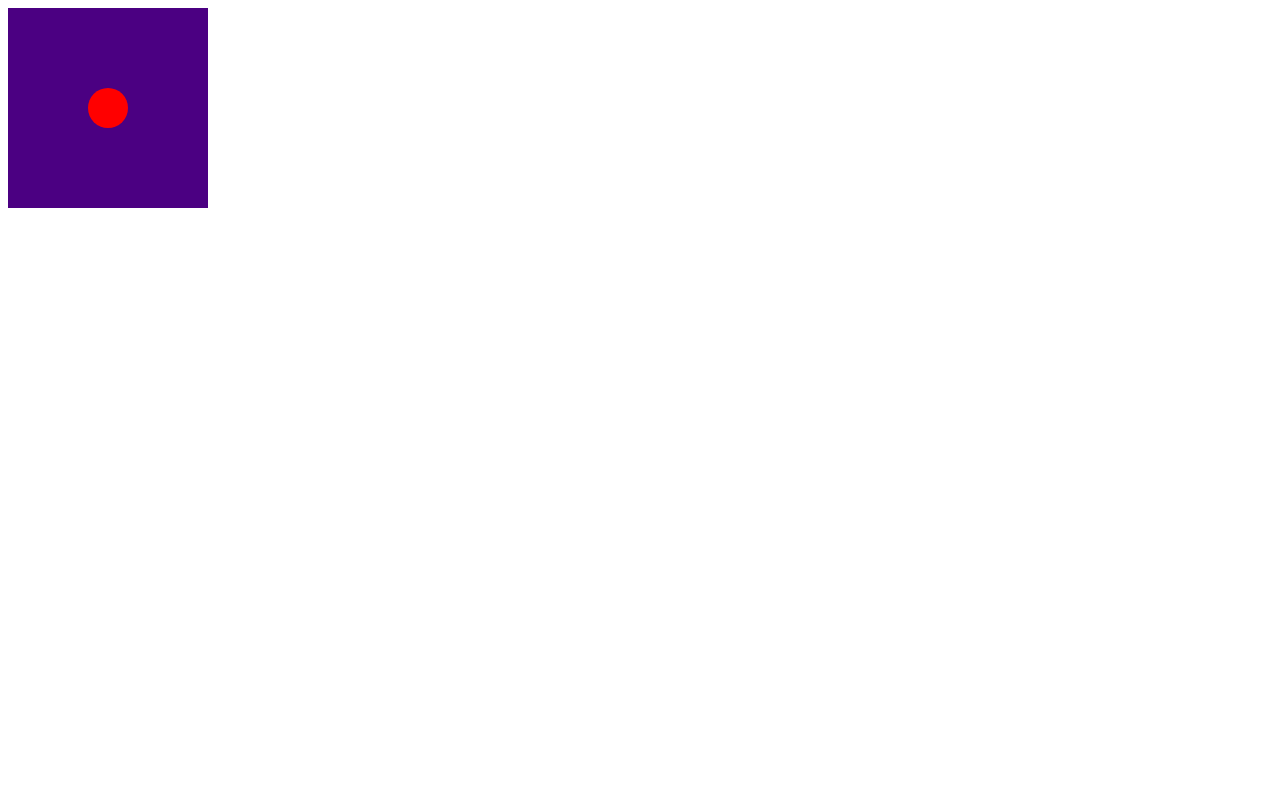
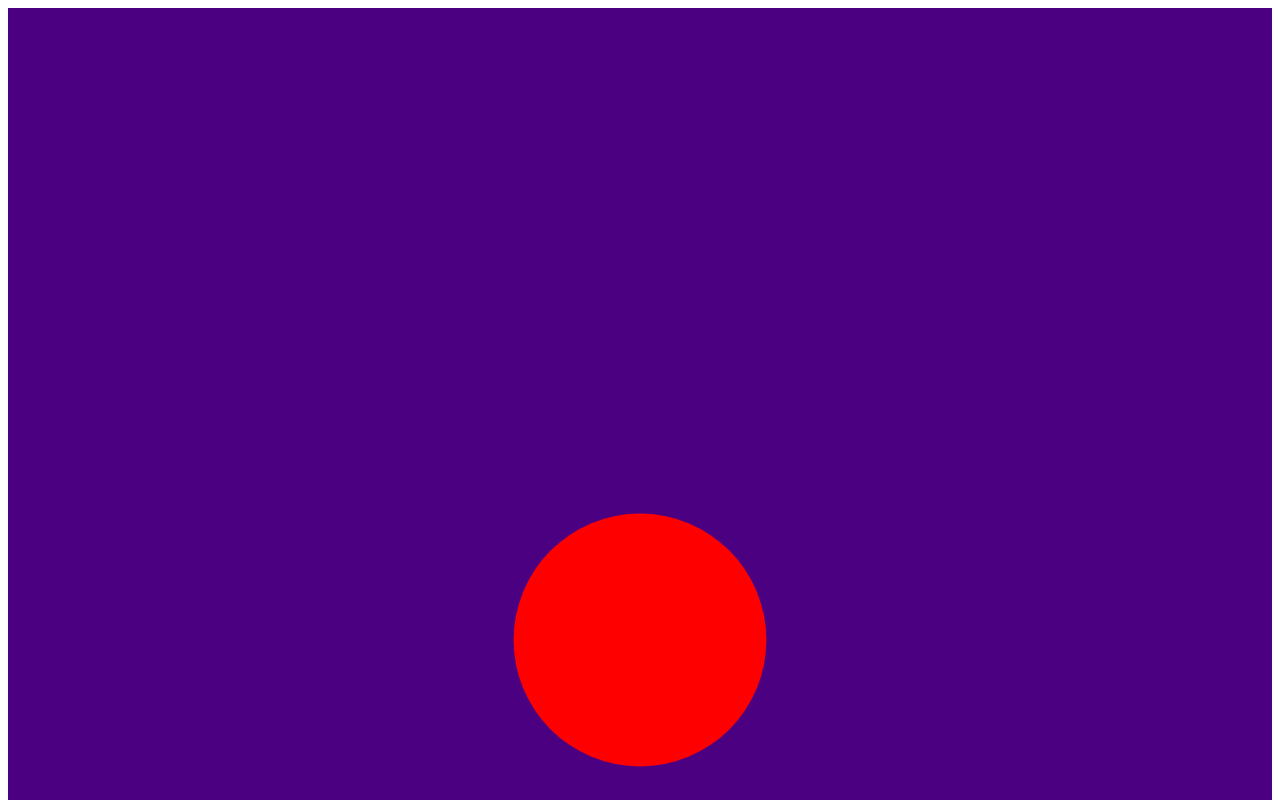
Before and after one commit to Santhosh-KS/ts_experiments, a React (Vite) app in the folder svgFilterExperiments/: page / in a window 1280 px wide. Shown: the top 800 px of the page. Built offline with nearby package versions, Linux system fonts and the light colour scheme; the HTML template or start-up script is replaced by a standard one.

Commit message:
onclick with color change feedback

```diff
--- a/svgFilterExperiments/src/DragAndDrop.tsx
+++ b/svgFilterExperiments/src/DragAndDrop.tsx
@@ -4,11 +4,12 @@ type Position = {
     x: number,
     y: number,
     mouseDown:boolean,
+    color?:string,
 }
 
 export default function DragAndDrop() {
-   const [position, setPosition] = useState<Position>({ x:0, y:0, mouseDown:false })
-   function adjustPosition(e:MouseEvent<SVGElement>, downEvent:boolean):Position  {
+   const [position, setPosition] = useState<Position>({ x:0, y:0, mouseDown:false, color:'red' })
+   function adjustPosition(e:MouseEvent<SVGElement>, downEvent:boolean, color='yellow'):Position  {
       let svg  = document.querySelector('#mySvg') as SVGSVGElement
       let pt = svg.createSVGPoint()
       pt.x = e.clientX
@@ -17,14 +18,15 @@ export default function DragAndDrop() {
       pt = pt.matrixTransform(t.inverse())
       console.log(pt)
       return {
-        x:pt.x ,
-        y:pt.y ,
-        mouseDown:downEvent
+        x:pt.x,
+        y:pt.y,
+        mouseDown:downEvent,
+        color:color
       };
    }
 
   function handleMouseUp(e:MouseEvent<SVGElement>) {
-    const pos = adjustPosition(e, false);
+    const pos = adjustPosition(e, false, 'red');
     setPosition(pos)
     // printEvent(e)
   }
@@ -46,25 +48,20 @@ export default function DragAndDrop() {
   }
 
   return (
-    <>
     <svg id="mySvg"
-        width="200px"
-        height="200px"
         viewBox="-1 -1 2 2"
         preserveAspectRatio="none"
         xmlns="http://www.w3.org/2000/svg"
         style={{background: "indigo"}}>
           <circle
-          id="circ1"
           cx={position.x}
           cy={position.y}
           onMouseUp={(e)=>handleMouseUp(e)}
           onMouseDown={(e)=>handleMouseDown(e)}
           onMouseMove={(e)=>handleMouseMove(e)}
           r="10%"
-          fill="red" />
+          fill={position.color} />
     </svg>
-  </>
   )
 }
 
@@ -78,3 +75,13 @@ function printEvent(e:React.MouseEvent<SVGElement>) {
   pt = pt.matrixTransform(t.inverse())
   console.log(pt)
 }
+
+
+          /* <circle
+          cx={position.x + 0.7}
+          cy={position.y + 0.7}
+          onMouseUp={(e)=>handleMouseUp(e)}
+          onMouseDown={(e)=>handleMouseDown(e)}
+          onMouseMove={(e)=>handleMouseMove(e)}
+          r="8%"
+          fill="blue" /> */
```
